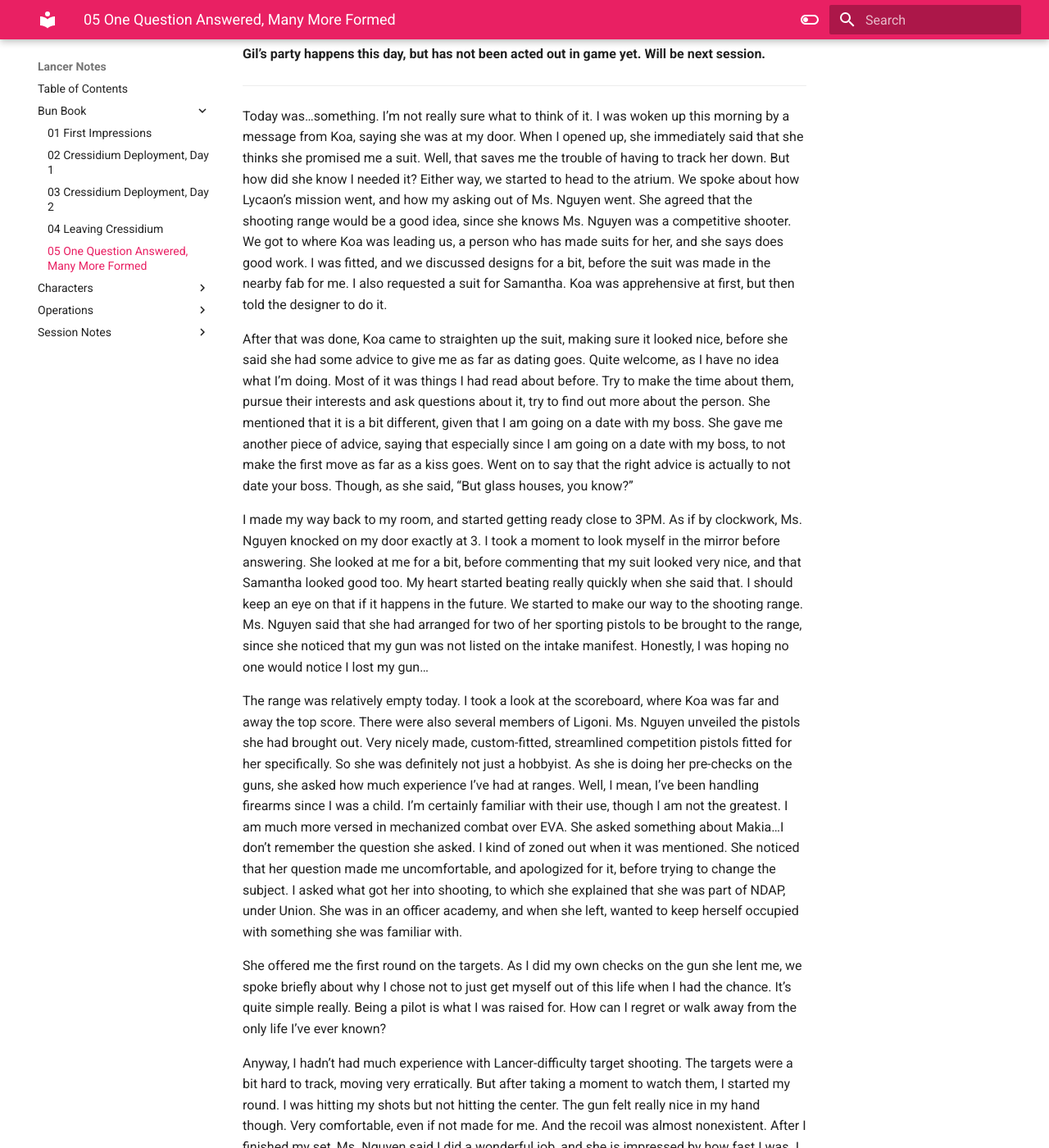
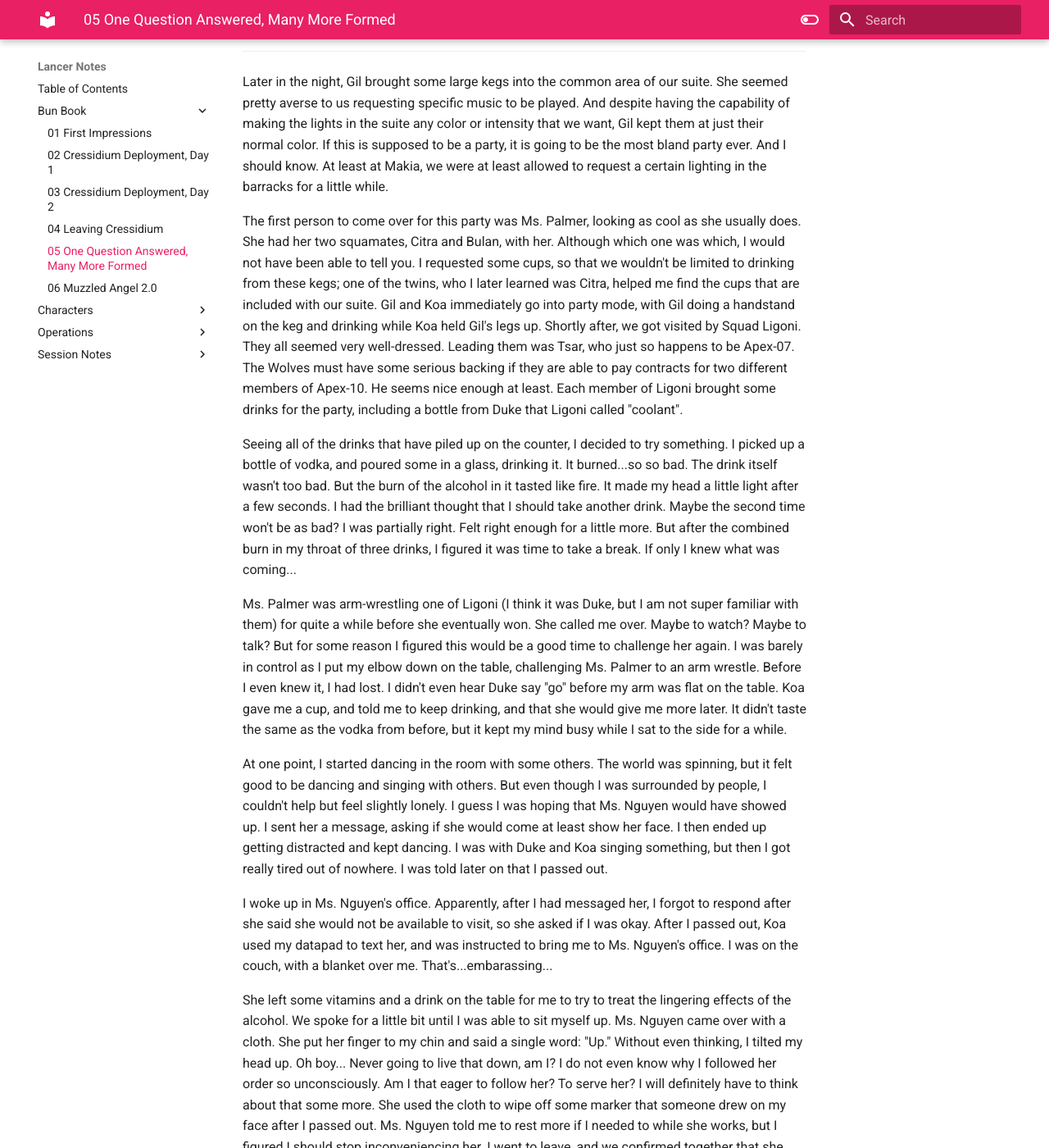
Before and after one commit to anriharper/lancer-notes, an MkDocs documentation site: the page built from docs/Bun Book/05 - One Question Answered, Many More Formed.md, in a window 1280 px wide and 1400 px high, scrolled down 1307 px. Shown: the whole window at 82% size. Built offline with MkDocs 1.6.1 and Material for MkDocs 9.7.7, drawn with Linux system fonts in a browser that asks for light colours; some of the changed text lies outside the part shown.

Commit message:
Added Bun Book entry.

```diff
--- a/docs/Bun Book/05 - One Question Answered, Many More Formed.md
+++ b/docs/Bun Book/05 - One Question Answered, Many More Formed.md
@@ -9,7 +9,22 @@ I decided since she is here and talking to us, that I would go about asking Ms.
 
 I took some time to get my room set up, given how we didn’t have a chance to before being shipped off to Cressidium. Domenic had gone off with Gil for something. I wanted to talk to him about our…hardships in the Sovereignty facility. So I had to wait for him to come back. When he did, I tried beckoning him over, but got ignored. I took Chili off of my bed and threw him at Dom to get his attention. He did not seem very pleased by that. But he did finally acknowledge me. I tried to open up that I wanted to talk about what happened, and he seemed pretty upset at my mention. I wanted to respect his feelings, but I needed to get this out. I asked for his secrecy regarding my panic attack, and he agreed in return for my secrecy about his. I did have to remind him that I wasn’t the only who heard it, though. When he cleared the radio interference, Ms. Nguyen also heard the last bit of his panic. I would keep the secret, but if someone else mentioned it, I was not the one who told them. I assured Dom that I would be there and supportive of him. As both a teammate and hopefully a friend. I would do the same for anyone else of Lycaon. And I hope that they would do the same for me.
 
-**Gil’s party happens this day, but has not been acted out in game yet. Will be next session.**
+---
+
+Later in the night, Gil brought some large kegs into the common area of our suite. She seemed pretty averse to us requesting specific music to be played. And despite having the capability of making the lights in the suite any color or intensity that we want, Gil kept them at just their normal color. If this is supposed to be a party, it is going to be the most bland party ever. And I should know. At least at Makia, we were at least allowed to request a certain lighting in the barracks for a little while.
+
+The first person to come over for this party was Ms. Palmer, looking as cool as she usually does. She had her two squamates, Citra and Bulan, with her. Although which one was which, I would not have been able to tell you. I requested some cups, so that we wouldn't be limited to drinking from these kegs; one of the twins, who I later learned was Citra, helped me find the cups that are included with our suite. Gil and Koa immediately go into party mode, with Gil doing a handstand on the keg and drinking while Koa held Gil's legs up. Shortly after, we got visited by Squad Ligoni. They all seemed very well-dressed. Leading them was Tsar, who just so happens to be Apex-07. The Wolves must have some serious backing if they are able to pay contracts for two different members of Apex-10. He seems nice enough at least. Each member of Ligoni brought some drinks for the party, including a bottle from Duke that Ligoni called "coolant".
+
+Seeing all of the drinks that have piled up on the counter, I decided to try something. I picked up a bottle of vodka, and poured some in a glass, drinking it. It burned...so so bad. The drink itself wasn't too bad. But the burn of the alcohol in it tasted like fire. It made my head a little light after a few seconds. I had the brilliant thought that I should take another drink. Maybe the second time won't be as bad? I was partially right. Felt right enough for a little more. But after the combined burn in my throat of three drinks, I figured it was time to take a break. If only I knew what was coming...
+
+Ms. Palmer was arm-wrestling one of Ligoni (I think it was Duke, but I am not super familiar with them) for quite a while before she eventually won. She called me over. Maybe to watch? Maybe to talk? But for some reason I figured this would be a good time to challenge her again. I was barely in control as I put my elbow down on the table, challenging Ms. Palmer to an arm wrestle. Before I even knew it, I had lost. I didn't even hear Duke say "go" before my arm was flat on the table. Koa gave me a cup, and told me to keep drinking, and that she would give me more later. It didn't taste the same as the vodka from before, but it kept my mind busy while I sat to the side for a while.
+
+At one point, I started dancing in the room with some others. The world was spinning, but it felt good to be dancing and singing with others. But even though I was surrounded by people, I couldn't help but feel slightly lonely. I guess I was hoping that Ms. Nguyen would have showed up. I sent her a message, asking if she would come at least show her face. I then ended up getting distracted and kept dancing. I was with Duke and Koa singing something, but then I got really tired out of nowhere. I was told later on that I passed out.
+
+I woke up in Ms. Nguyen's office. Apparently, after I had messaged her, I forgot to respond after she said she would not be available to visit, so she asked if I was okay. After I passed out, Koa used my datapad to text her, and was instructed to bring me to Ms. Nguyen's office. I was on the couch, with a blanket over me. That's...embarassing...
+
+She left some vitamins and a drink on the table for me to try to treat the lingering effects of the alcohol. We spoke for a little bit until I was able to sit myself up. Ms. Nguyen came over with a cloth. She put her finger to my chin and said a single word: "Up." Without even thinking, I tilted my head up. Oh boy... Never going to live that down, am I? I do not even know why I followed her order so unconsciously. Am I that eager to follow her? To serve her? I will definitely have to think about that some more. She used the cloth to wipe off some marker that someone drew on my face after I passed out. Ms. Nguyen told me to rest more if I needed to while she works, but I figured I should stop inconveniencing her. I went to leave, and we confirmed together that she still wants to go on our date. That was a relief, as I didn't know if she would still want to after that cloth.
+
 
 **********
 
```
Also changed, not shown: docs/Bun Book/06 - Muzzled Angel 2.0.md (added, +30 -0 lines), docs/.obsidian/graph.json (added), docs/.obsidian/workspace.json, 1 other file.
